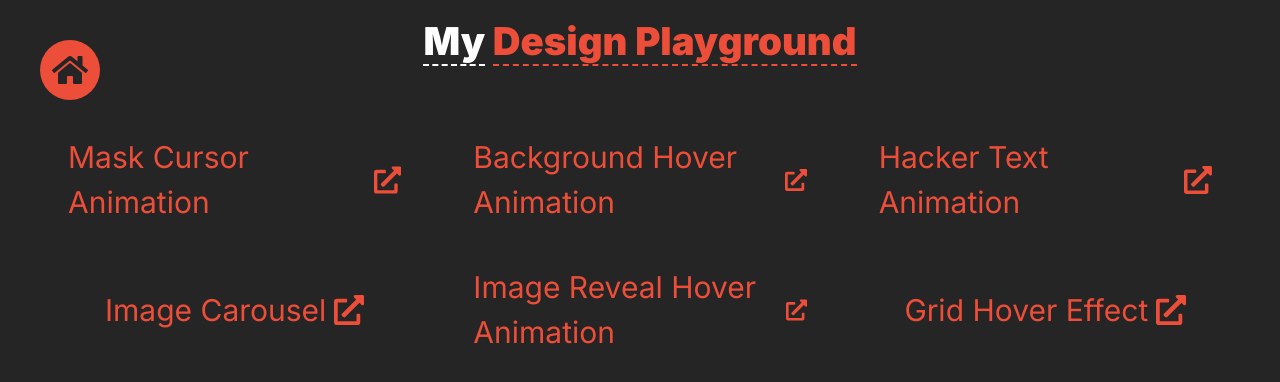
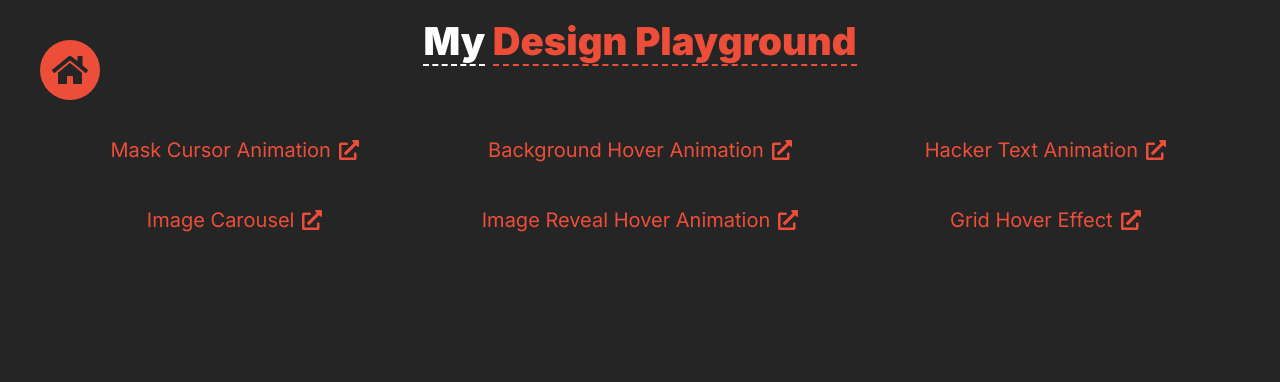
Before and after one commit to HarikrishnanYPR1707/My-Design-Playground, a Next.js app: page / in a window 1280 px wide. Shown: the top 382 px of the page. Built offline with nearby package versions, Linux system fonts and the light colour scheme.

Commit message:
Modified text size

```diff
--- a/src/app/page.js
+++ b/src/app/page.js
@@ -1,5 +1,4 @@
 "use client";
-import Image from "next/image";
 import Navbar from "@/components/Navbar/index";
 import NotForMobileDevice from "@/components/NotForMobileDevice/Nfmd";
 import Link from "next/link";
@@ -18,7 +17,7 @@ export default function Home() {
       ) : (
         <>
           <Navbar />
-          <div className="mt-10 grid grid-cols-3 gap-4 px-10 text-[30px] text-[#ec4e39]">
+          <div className="mt-10 grid grid-cols-3 gap-4 px-10 text-[20px] text-[#ec4e39]">
             <Link
               href="Mask-Cursor-Animation/"
               className="flex items-center justify-center rounded-xl px-7 py-3 duration-700 hover:bg-[#2e2e2e]"
```
